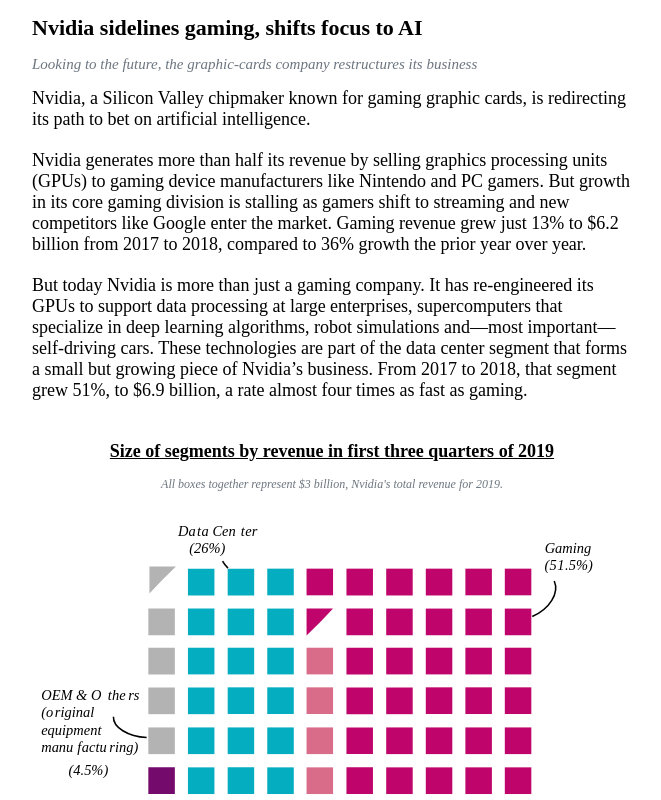
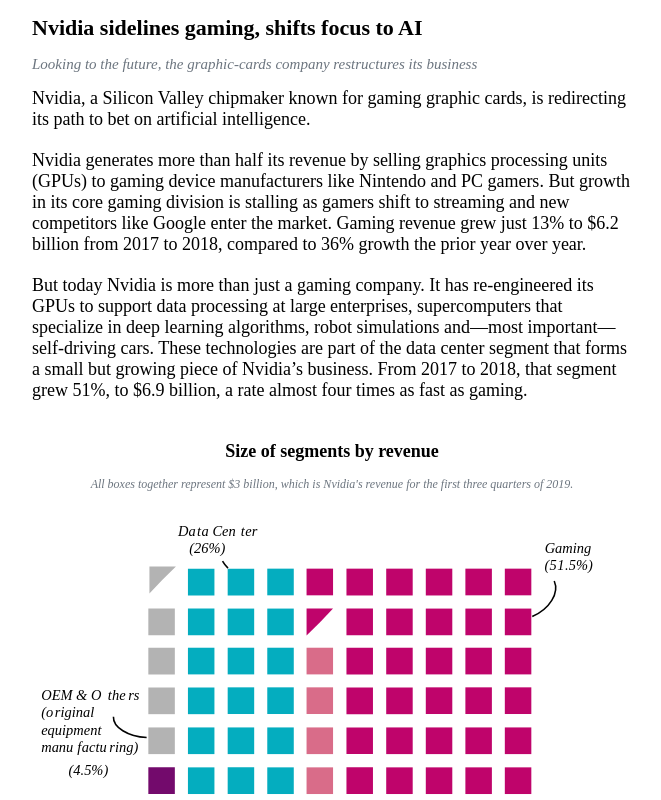
Before and after one commit to karishmavanjani/Visualization_Trove, a plain HTML site: page index.html in a window 1280 px wide. Shown: the top 800 px of the page, without its empty margins (308-969 px from the left). Drawn offline with nearby package versions, Linux system fonts and the light colour scheme; a script that the page names is missing; a web font is replaced by a local one.

Commit message:
Chart titles

```diff
--- a/index.html
+++ b/index.html
@@ -37,8 +37,8 @@
             <div class="scroller">
                 <div class="scroll-graphic">
                     <div class="photo active">
-                        <h2>Size of segments by revenue in first three quarters of 2019 </h2>
-                        <p class='e'> All boxes together represent $3 billion, Nvidia's total revenue for 2019. </p>
+                        <h2>Size of segments by revenue </h2>
+                        <p class='e'> All boxes together represent $3 billion, which is Nvidia's revenue for the first three quarters of 2019. </p>
                         <p class="copy"><img src="images/Nvidia 2019 Revenue Division_Artboard 1.svg" margin-right="10px">
                         </p>
                     </div>
@@ -94,8 +94,8 @@
                 </p>
                 <p class="copy"> Last year, a similar deal between Qualcomm, a telecommunications-equipment firm, and NXP Semiconductors was called off because of China’s inaction amid the trade war.
                 </p>
-                <h2>Revenue of first three quarters by geographic region (value in billions)</h2>
-                <p class='e'> Each box represents $23.4 million </p>
+                <h2>Revenue by geographic region (value in billions)</h2>
+                <p class='e'> All boxes together represent $3 billion, which is Nvidia's revenue for the first three quarters of 2019.</p>
                 <br>
                 <div class="chart"> </div>
                 <p class="copy"> Regardless of whether the $7 billion Mellanox deal goes through, Nvidia won’t see an impact if it continues pumping its AI expertise into various sectors like health care, auto, and retail. It has kept investors waiting to see which sector it deals with next, so until the market shows trust in the future potential of deep learning, Nvidia’s AI strategy will pay off.
--- a/stylesheet.css
+++ b/stylesheet.css
@@ -122,7 +122,6 @@ h2 {
     margin-bottom: 15px;
     font-weight: bold;
     text-align: center;
-    text-decoration: underline;
     /*    color:#6C757F;*/
     margin-top: 20px;
 }
```
